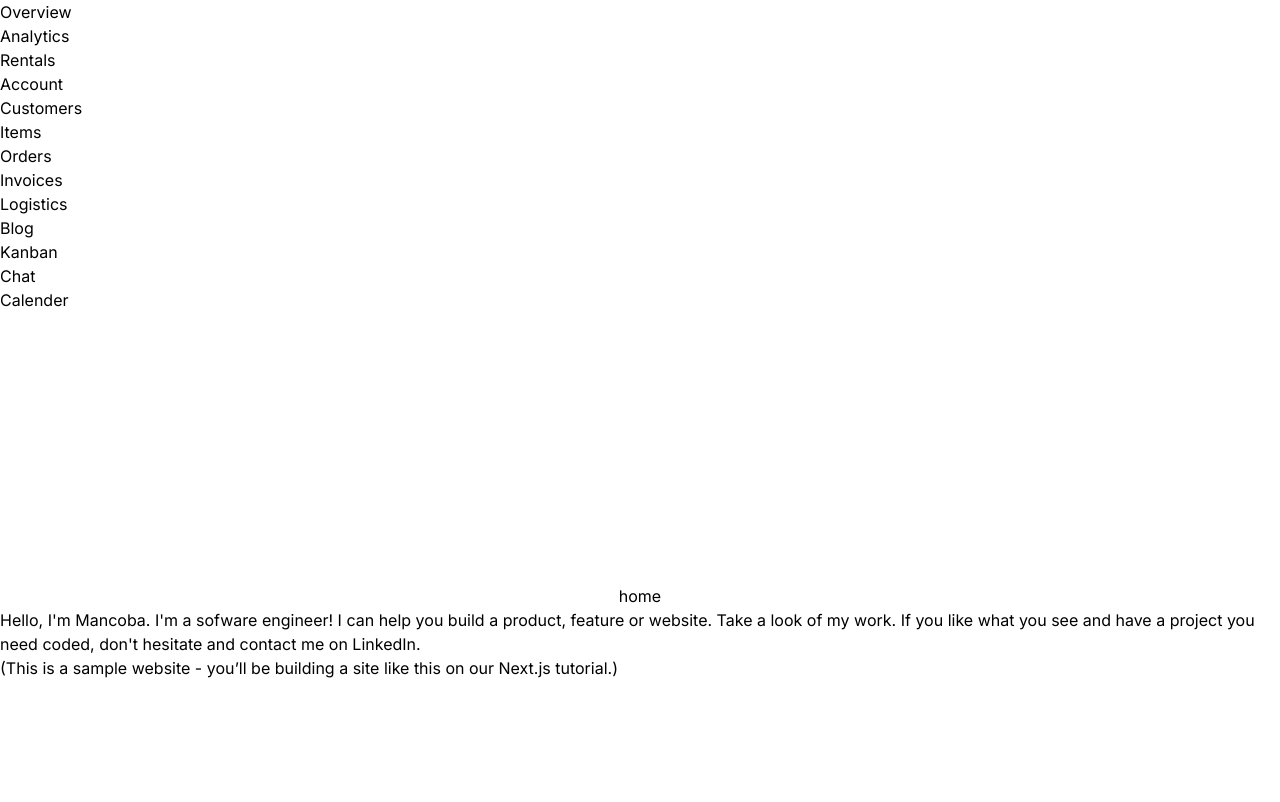
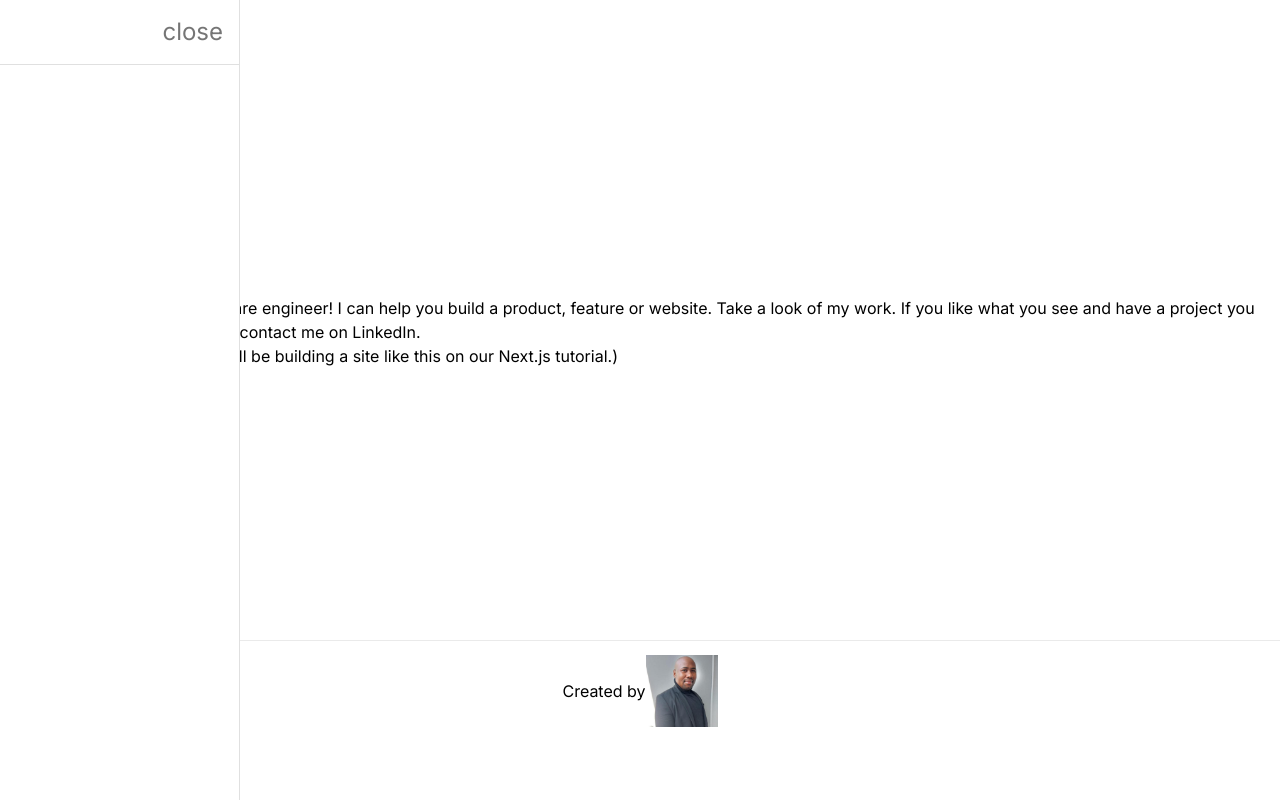
Before and after one commit to manq2010/dashboard-inventory, a Next.js app: page / in a window 1280 px wide. Shown: the top 802 px of the page. Built offline with nearby package versions, Linux system fonts and the light colour scheme.

Commit message:
Add side nav

```diff
--- a/src/app/calender/page.js
+++ b/src/app/calender/page.js
@@ -1,13 +1,44 @@
-import Link from 'next/link'
+"use client"
+
+import FullCalendar from '@fullcalendar/react'
+import dayGridPlugin from '@fullcalendar/daygrid'
+import interactionPlugin from '@fullcalendar/interaction'
+import resourceTimelinePlugin from '@fullcalendar/resource-timeline'
+import timeGridPlugin from '@fullcalendar/timegrid'
 
 export default function page() {
+
   return (
-    <div>
-      <h3>
-        Calender page
-      </h3>
+    <main>
+       <div className='calendar-container'>
+        <FullCalendar
+          plugins={[
+            resourceTimelinePlugin,
+            dayGridPlugin,
+            interactionPlugin,
+            timeGridPlugin
+          ]}
+          headerToolbar={{
+            left: 'prev,next today',
+            center: 'title',
+            right: 'resourceTimelineWeek,dayGridMonth,timeGridWeek'
+          }}
+          initialView='dayGridMonth'
+          nowIndicator={true}
+          editable={true}
+          selectable={true}
+          selectMirror={true}
+          resources={[
+            { id: 'a', title: 'Auditorium A' },
+            { id: 'b', title: 'Auditorium B', eventColor: 'green' },
+            { id: 'c', title: 'Auditorium C', eventColor: 'orange' },
+          ]}
+          initialEvents={[
+            { title: 'nice event', start: new Date(), resourceId: 'a' }
+          ]}
+        />
+      </div>
 
-      <Link href="/">&larr; Back Home</Link>
-    </div>
+    </main>
   );
 }
--- a/src/app/components/shared/Header.jsx
+++ b/src/app/components/shared/Header.jsx
@@ -5,7 +5,7 @@ export default function Header() {
     <header>
         <ul>
           <li>
-              <Link href={"/"}>Overview</Link>
+              <Link prefetch={false} href={"/"}>Overview</Link>
           </li>
           <li>
               <Link href={"/analytics"}>Analytics</Link>
--- /dev/null
+++ b/src/app/components/shared/ScrollBar.jsx
@@ -0,0 +1,4 @@
+import SimpleBar from 'simplebar-react';
+import { styled } from '@mui/material/styles';
+
+export const Scrollbar = styled(SimpleBar)``;
--- /dev/null
+++ b/src/app/components/shared/SideNav.jsx
@@ -0,0 +1,73 @@
+"use client"
+
+import { useCallback, useEffect, useState } from 'react';
+import { styled, useTheme } from '@mui/material/styles';
+import { useRouter } from 'next/navigation';
+import { ArrowTopRightOnSquareIcon } from '@heroicons/react/24/solid';
+import { ChevronUpDownIcon } from '@heroicons/react/24/solid';
+import IconButton from '@mui/material/IconButton';
+// import MenuIcon from '@mui/material';
+// import ChevronLeftIcon from '@mui/material/ChevronLeftIcon';
+// import ChevronRightIcon from '@mui/material/ChevronRightIcon';
+import {
+    Box,
+    Button,
+    Divider,
+    Drawer,
+    Stack,
+    SvgIcon,
+    Typography,
+    useMediaQuery
+  } from '@mui/material';
+import { Scrollbar } from './ScrollBar';
+
+export default function SideNav() {
+    const theme = useTheme();
+  const [openSide, setOpenSide] = useState(true);
+
+  const handleDrawerOpen = () => {
+    setOpenSide(true);
+  };
+
+  const handleDrawerClose = () => {
+    setOpenSide(false);
+  };
+
+  const DrawerHeader = styled('div')(({ theme }) => ({
+    display: 'flex',
+    alignItems: 'center',
+    padding: theme.spacing(0, 1),
+    // necessary for content to be below app bar
+    ...theme.mixins.toolbar,
+    justifyContent: 'flex-end',
+  }));
+
+  const drawerWidth = 240;
+
+
+  return (
+    <>
+    <Drawer
+    sx={{
+        width: drawerWidth,
+      flexShrink: 0,
+      '& .MuiDrawer-paper': {
+        width: drawerWidth,
+        boxSizing: 'border-box',
+    },
+    }}
+    variant="persistent"
+    anchor="left"
+    open={openSide}
+  >
+    <DrawerHeader>
+        <IconButton onClick={handleDrawerClose}>
+            {theme.direction === 'ltr' ? 'close' : 'open'}
+          </IconButton>
+        </DrawerHeader>
+        <Divider />
+
+      </Drawer>
+    </>
+  );
+}
--- a/src/app/layout.js
+++ b/src/app/layout.js
@@ -1,7 +1,8 @@
 import ReactQueryWrapper from './ReactQueryWrapper'
 import Footer from './components/shared/Footer'
 import Header from './components/shared/Header'
-import './globals.css'
+import SideNav from './components/shared/SideNav'
+import './styles/globals.css'
 import { Inter } from 'next/font/google'
 
 const inter = Inter({ subsets: ['latin'] })
@@ -12,14 +13,16 @@ export const metadata = {
 }
 
 export default function RootLayout({ children }) {
-
   return (
       <html lang="en">
         <body className={inter.className}>
-          <Header />
+          {/* <Header /> */}
+          <SideNav />
+          <main>
           <ReactQueryWrapper>
             {children}
           </ReactQueryWrapper>
+          </main>
           <Footer />
           </body>
       </html>
--- a/src/app/page.js
+++ b/src/app/page.js
@@ -2,9 +2,8 @@ import Image from 'next/image'
 
 export default function Home() {
   return (
-    <main>
+    <section>
       <h1>home</h1>
-      <section>
         <p>Hello, I'm Mancoba. I'm a sofware engineer! I can
           help you build a product, feature or website.
           Take a look of my work. If you like what you see
@@ -14,7 +13,7 @@ export default function Home() {
           (This is a sample website - you’ll be building a site like this on{' '}
           <a href="https://nextjs.org/learn">our Next.js tutorial</a>.)
         </p>
-      </section>
-    </main>
+
+    </section>
   )
 }
```
Also changed, not shown: package.json (+12 -0 lines), src/app/styles/globals.css (renamed from src/app/globals.css), 1 other file (tests, documents, lock files or other folders).
